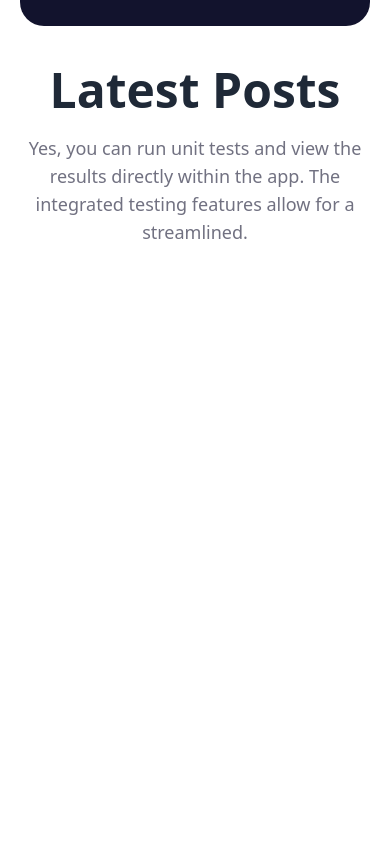
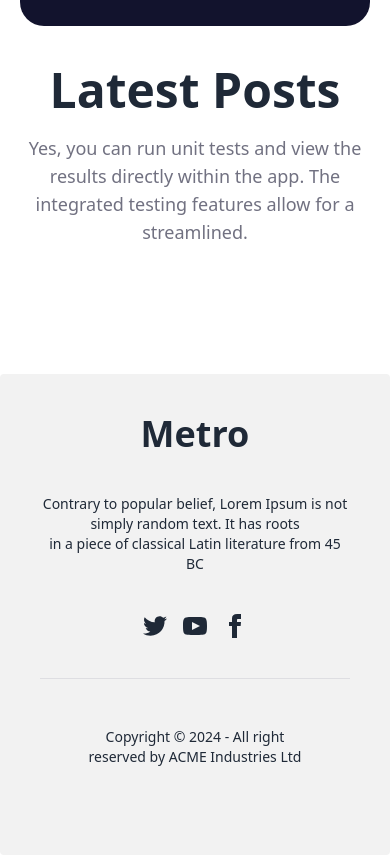
Before and after one commit to SangramBishwas/retro-forum, a plain HTML site: page index.html in a window 390 px wide. Shown: the part 1902-2757 px from the top of the page. Before the commit the page ends 2276 px from the top, so only its background shows below. Drawn offline with nearby package versions, Linux system fonts and the light colour scheme; no server answers.

Commit message:
complete footer section with responsive

```diff
--- a/JS/media.js
+++ b/JS/media.js
@@ -8,7 +8,7 @@ const displayLatestPosts = (latestPosts) =>{
     latestPosts.forEach(post => {
         console.log(post)
         const cards = document.createElement('div');
-        cards.classList = `card card-compact w-96 bg-base-100 shadow-xl`;
+        cards.classList = `card card-compact w-96 bg-base-100 shadow-xl border border-[#12132D26] p-5 rounded-xl`;
         cards.innerHTML = `
         <figure><img src="${post.cover_image}" alt="Shoes" /></figure>
         <div class="card-body">
--- a/index.html
+++ b/index.html
@@ -159,9 +159,22 @@
         </section>
     </main>
 
-    <footer>
-
-    </footer>
+    <footer class="footer footer-center p-10 bg-base-200 text-base-content rounded">
+        <nav class="grid grid-flow-col gap-4">
+            <a class="font-black text-4xl cursor-pointer">Metro</a>
+        </nav>
+        <p>Contrary to popular belief, Lorem Ipsum is not simply random text. It has roots <br> in a piece of classical Latin literature from 45 BC</p>
+        <nav>
+          <div class="grid grid-flow-col gap-4">
+            <a><svg xmlns="http://www.w3.org/2000/svg" width="24" height="24" viewBox="0 0 24 24" class="fill-current"><path d="M24 4.557c-.883.392-1.832.656-2.828.775 1.017-.609 1.798-1.574 2.165-2.724-.951.564-2.005.974-3.127 1.195-.897-.957-2.178-1.555-3.594-1.555-3.179 0-5.515 2.966-4.797 6.045-4.091-.205-7.719-2.165-10.148-5.144-1.29 2.213-.669 5.108 1.523 6.574-.806-.026-1.566-.247-2.229-.616-.054 2.281 1.581 4.415 3.949 4.89-.693.188-1.452.232-2.224.084.626 1.956 2.444 3.379 4.6 3.419-2.07 1.623-4.678 2.348-7.29 2.04 2.179 1.397 4.768 2.212 7.548 2.212 9.142 0 14.307-7.721 13.995-14.646.962-.695 1.797-1.562 2.457-2.549z"></path></svg></a>
+            <a><svg xmlns="http://www.w3.org/2000/svg" width="24" height="24" viewBox="0 0 24 24" class="fill-current"><path d="M19.615 3.184c-3.604-.246-11.631-.245-15.23 0-3.897.266-4.356 2.62-4.385 8.816.029 6.185.484 8.549 4.385 8.816 3.6.245 11.626.246 15.23 0 3.897-.266 4.356-2.62 4.385-8.816-.029-6.185-.484-8.549-4.385-8.816zm-10.615 12.816v-8l8 3.993-8 4.007z"></path></svg></a>
+            <a><svg xmlns="http://www.w3.org/2000/svg" width="24" height="24" viewBox="0 0 24 24" class="fill-current"><path d="M9 8h-3v4h3v12h5v-12h3.642l.358-4h-4v-1.667c0-.955.192-1.333 1.115-1.333h2.885v-5h-3.808c-3.596 0-5.192 1.583-5.192 4.615v3.385z"></path></svg></a>
+          </div>
+        </nav>
+        <aside class="border-t border-[#30325E1A] w-full p-12">
+          <p>Copyright © 2024 - All right reserved by ACME Industries Ltd</p>
+        </aside>
+      </footer>
     <script src="./JS/document.js"></script>
     <script src="./JS/media.js"></script>
 </body>
```
